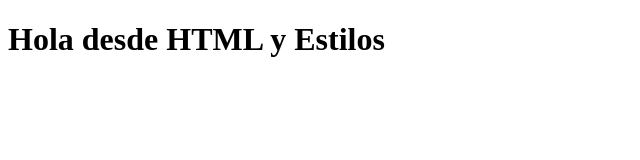
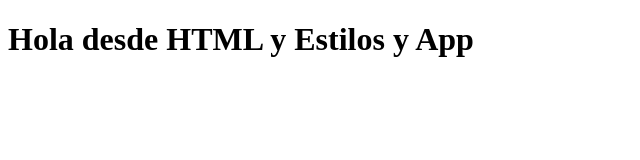
Before and after one commit to fredyavalos2023ok/git-practica-1, a plain HTML site: page index.html in a window 1280 px wide. Shown: the whole page, without its empty margins (0-640 px from the left). Drawn offline with Linux system fonts and the light colour scheme.

Commit message:
agregamos el app dentro de .html

```diff
--- a/index.html
+++ b/index.html
@@ -6,6 +6,6 @@
     <title>Document</title>
 </head>
 <body>
-    <h1>Hola desde HTML y Estilos</h1>
+    <h1>Hola desde HTML y Estilos y App</h1>
 </body>
 </html>
```
